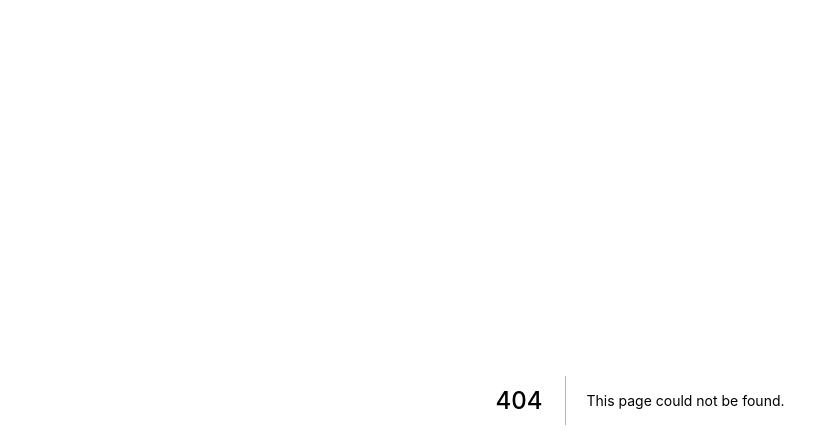
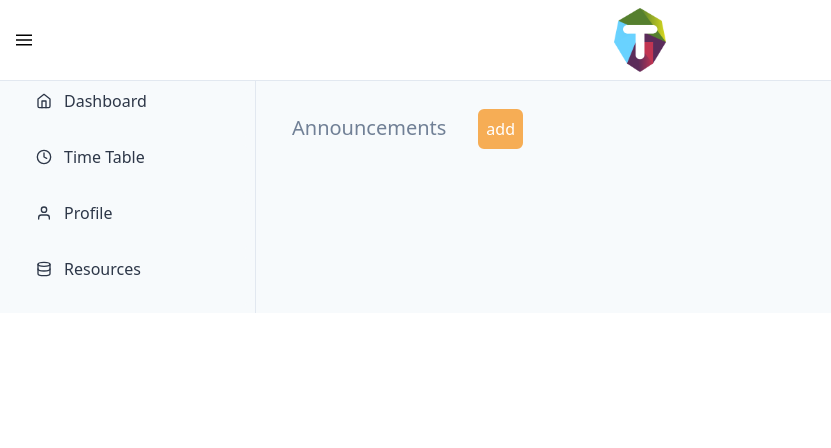
Before and after one commit to manoj2210/Techfeed-Frontend, a Next.js app: page /teacherDashboard in a window 1280 px wide. Before the commit this address had no page. Shown: the top 448 px of the page, without its empty margins (0-831 px from the left). Built offline with nearby package versions, Linux system fonts and the light colour scheme.

Commit message:
teacher dashboard

```diff
--- /dev/null
+++ b/src/pages/teacherDashboard.js
@@ -0,0 +1,56 @@
+import React ,{useState} from 'react';
+import Layout from '../components/layout';
+
+function TeacherDashboard(){
+
+  const [isInputSelected,setInputSelected]=useState(false)
+  const [announcement,setAnnouncement]=useState("")
+  function handleClick(e){
+    setInputSelected(true)
+  }
+
+  function handleChange(e){
+    setAnnouncement(e.target.value)
+  }
+
+  function handleSubmit(){
+    console.log(announcement);
+  }
+  return (
+    <Layout sideBar={true}>
+      <div className="flex flex-col items-left" >
+        <div className="mt-6">
+        <p className="m-6 inline p-2 text-xl text-gray-600">Announcements</p>
+        <button
+        onClick={handleClick}
+        type="submit"
+        className="border-solid border-4 border-orange-400 bg-orange-400 p-1 text-white font-medium rounded-md hover:text-gray-600">
+        add
+        </button>
+        </div>
+
+      </div>
+      {
+        isInputSelected ?
+        <div className="flex flex-col items-left">
+        <form
+        className="m-6 p-3">
+         <textarea
+         onChange={handleChange}
+         className="block" rows = "5" cols = "50" name = "description"></textarea>
+         <button
+         onClick={handleSubmit}
+         className="mt-6 border-solid border-4 border-orange-400 bg-orange-400 p-1 text-white font-medium rounded-md hover:text-gray-600">
+         submit
+         </button>
+         </form>
+        </div>
+        :
+
+        null
+      }
+    </Layout>
+  );
+}
+
+export default TeacherDashboard;
```
